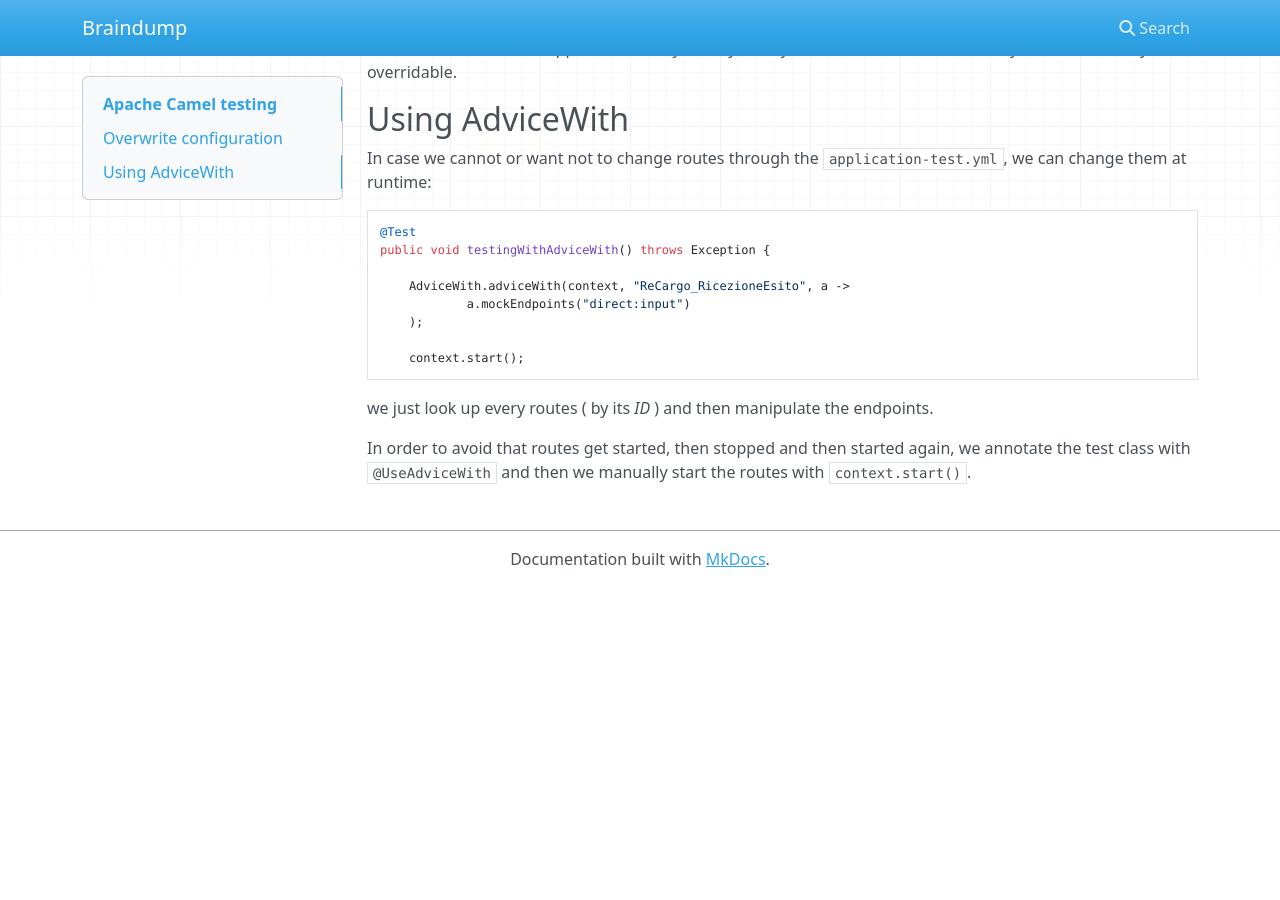
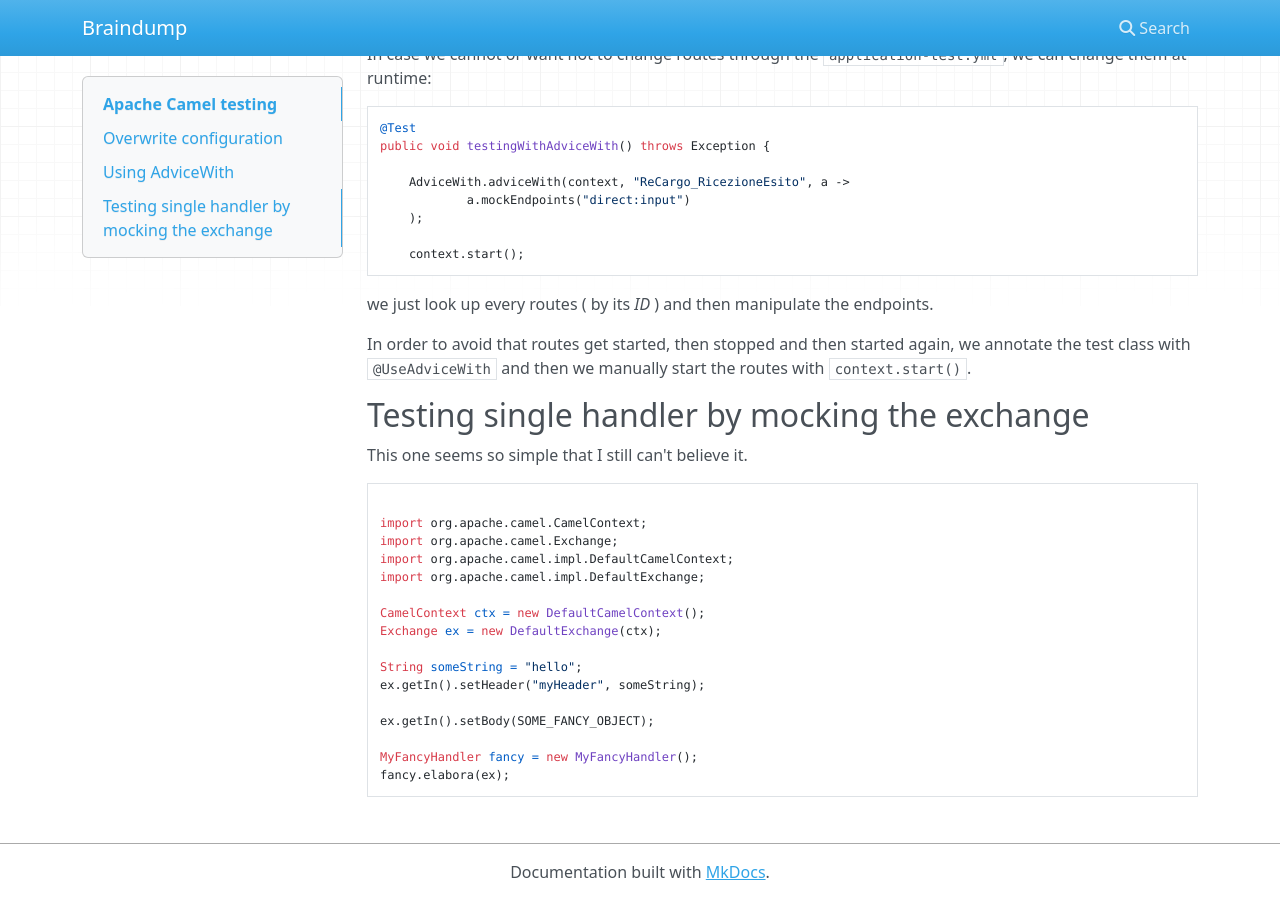
Before and after one commit to anotherMe/braindump, an MkDocs documentation site: the page built from docs/java/testing/camel.md, in a window 1280 px wide and 900 px high, scrolled down 657 px. Built offline with MkDocs 1.6.1, drawn with Linux system fonts in a browser that asks for light colours; nearby versions of some CDN libraries; before the commit the page ends 1244 px from its top, so only the background shows below that; some of the changed text lies outside the part shown.

Commit message:
Docs updated

````diff
--- a/docs/java/testing/camel.md
+++ b/docs/java/testing/camel.md
@@ -57,3 +52,27 @@ we just look up every routes ( by its *ID* ) and then manipulate the endpoints.
 
 In order to avoid that routes get started, then stopped and then started again, we annotate the test class with `@UseAdviceWith ` and
 then we manually start the routes with `context.start()`.
+
+
+## Testing single handler by mocking the exchange
+
+This one seems so simple that I still can't believe it.
+
+```java
+
+import org.apache.camel.CamelContext;
+import org.apache.camel.Exchange;
+import org.apache.camel.impl.DefaultCamelContext;
+import org.apache.camel.impl.DefaultExchange;
+
+CamelContext ctx = new DefaultCamelContext();
+Exchange ex = new DefaultExchange(ctx);
+
+String someString = "hello";
+ex.getIn().setHeader("myHeader", someString);
+
+ex.getIn().setBody(SOME_FANCY_OBJECT);
+
+MyFancyHandler fancy = new MyFancyHandler();
+fancy.elabora(ex);
+```
````
Also changed, not shown: other parts of docs/java/testing/camel.md (+0 -5 lines), docs/java/testing/manual_entitymanager.md (+17 -0 lines).
